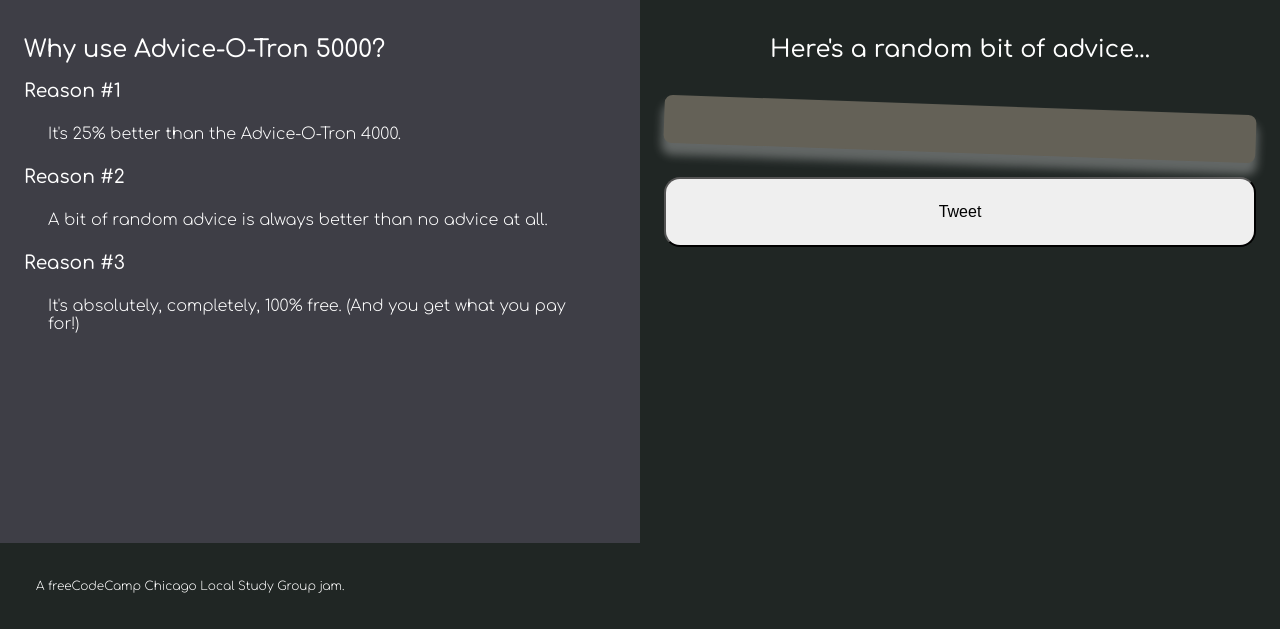
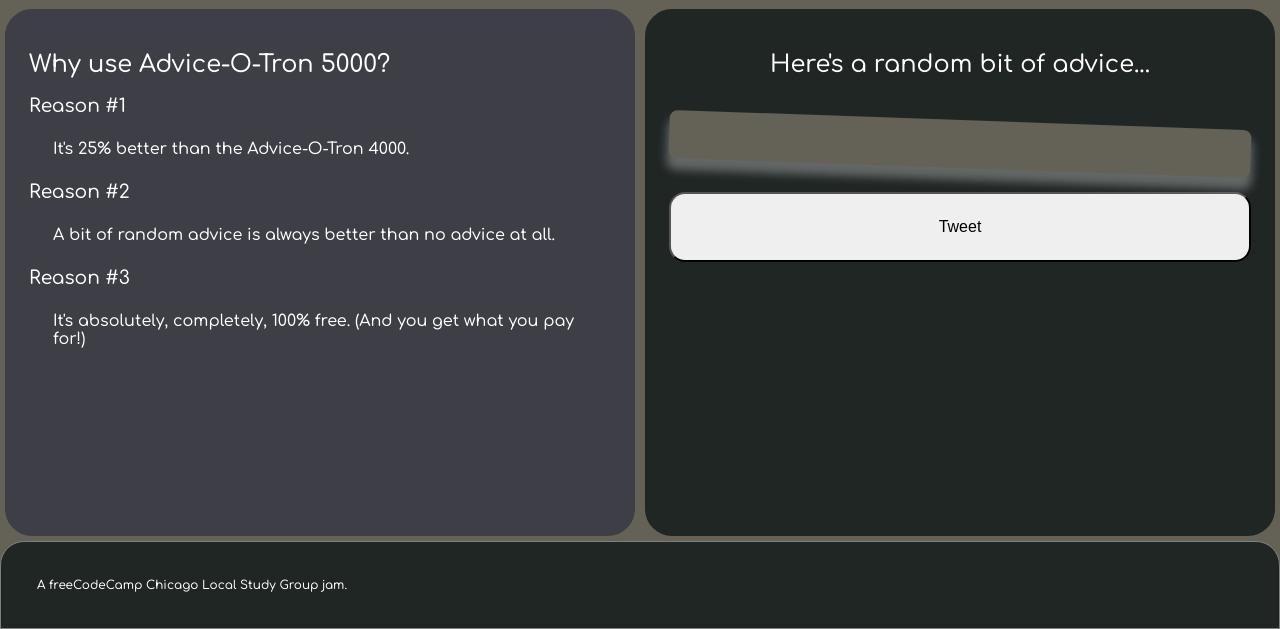
Before and after one commit to rgroves/advice-o-tron-5000, a plain HTML site: page index.html in a window 1280 px wide. Shown: the part 171-800 px from the top of the page. Drawn offline with Linux system fonts and the light colour scheme; no server answers.

Commit message:
Tweak look of layout areas.

```diff
--- a/app.css
+++ b/app.css
@@ -72,7 +72,11 @@ body {
 .main-head,
 .content,
 .side,
-.main-footer,
+.main-footer {
+  padding: var(--default-padding);
+  border: 5px solid var(--tertiary-color);
+}
+
 p {
   padding: var(--default-padding);
 }
@@ -81,23 +85,28 @@ p {
   grid-area: header;
   text-align: center;
   background-color: var(--primary-color);
+  border-radius: 0 0 2em 2em;
 }
 
 .content {
   grid-area: content;
   text-align: center;
+  border-radius: 2em;
   background: var(--secondary-color);
 }
 
 .side {
   grid-area: sidebar;
   background-color: var(--primary-color);
+  border-radius: 2em;
 }
 
 .main-footer {
   grid-area: footer;
   font-size: 0.75em;
   background: var(--secondary-color);
+  border-radius: 2em 2em 0 0;
+  border: 1px gray solid;
 }
 
 .wrapper {
@@ -129,9 +138,7 @@ h2 {
   padding: 0.75em 0;
 }
 
-p {
-  font-weight: 300;
-}
+/*h3 here*/
 
 .advice-container {
   margin: 1.5em auto;
```
